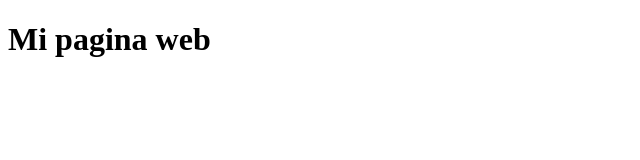
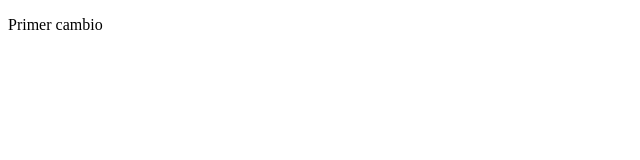
Before and after one commit to fabian069/mipaginawebfabian, a plain HTML site: page index.html in a window 1280 px wide. Shown: the whole page, without its empty margins (0-640 px from the left). Drawn offline with Linux system fonts and the light colour scheme.

Commit message:
agregue mas archivos 2

```diff
--- a/index.html
+++ b/index.html
@@ -6,8 +6,6 @@
     <title>Proyecto web</title>
 </head>
 <body>
-    <h1>
-        Mi pagina web
-    </h1>
+    <p>Primer cambio</p>
 </body>
 </html>
```
